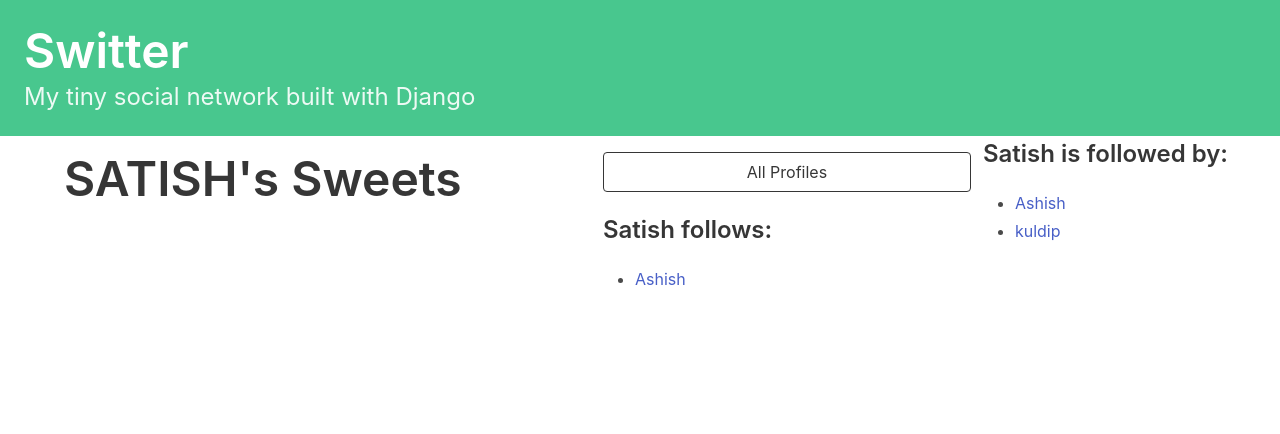
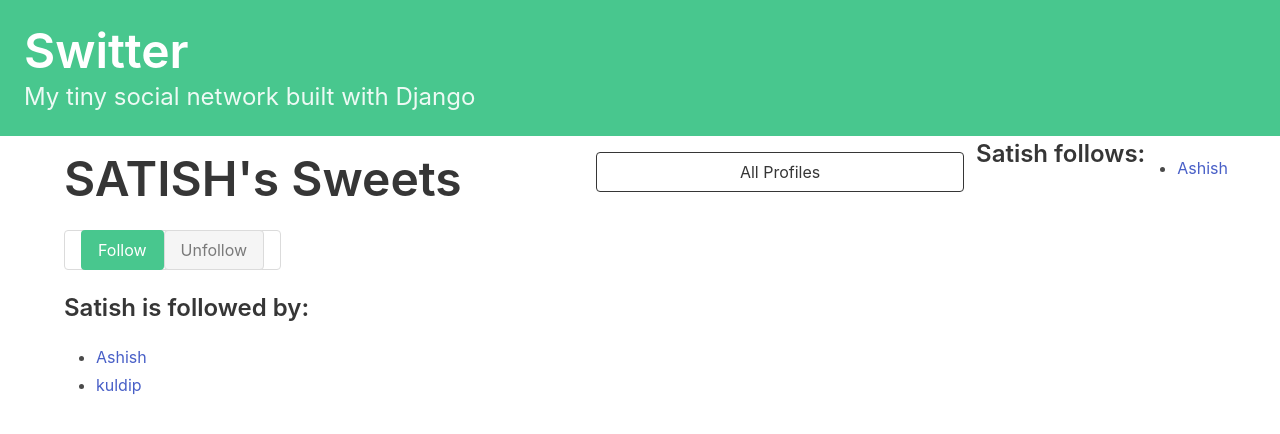
Before and after one commit to Satish-baradiya/Social-Media-Web-App, a Django app: page /profile/8 in a window 1280 px wide. Shown: the top 434 px of the page. Run offline with Django 3.2, Linux system fonts and the light colour scheme; data comes from the database, SQL or seed files in the repository.

Commit message:
Changes In Profile Page

```diff
--- a/switter/templates/switter/profile.html
+++ b/switter/templates/switter/profile.html
@@ -6,6 +6,20 @@
             {{ profile.user.username|upper }}'s Sweets
         </h1>
     </div>
+    <form method="post">
+        {% csrf_token %}
+        <div class="button has-addons">
+            {% if profile in user.profile.follows.all %}
+            <button class="button is-success is-static ">Follow</button>
+            <button class="button is-danger" name="unfollow" value="unfollow">Unfollow</button>
+            {% else %}
+            <button class="button is-success" name="follow" value="follow">Follow</button>
+            <button class="button is-danger is-static ">Unfollow</button>
+            {% endif %}
+        </div>
+
+    </form>
+
 </div>
 <div class="column is-one-third">
     <div class="block">
@@ -15,7 +29,7 @@
             </button>
         </a>
     </div>
-
+</div>
 <div class="block">
     <h3 class="title is-4">
         {{ profile.user.username }} follows:
--- a/switter/views.py
+++ b/switter/views.py
@@ -3,18 +3,30 @@
 from .models import Profile
 # Create your views here.
 
+
 def dashboard(request):
-    return render(request,'base.html')
+    return render(request, 'base.html')
 
 
 def profile_list(request):
     profiles = Profile.objects.exclude(user=request.user)
-    return render(request,"switter/profile_list.html",{
-        "profiles":profiles
+    return render(request, "switter/profile_list.html", {
+        "profiles": profiles
     })
 
-def profile(request,pk):
+
+def profile(request, pk):
     profile = Profile.objects.get(pk=pk)
-    return render(request,"switter/profile.html",{
-        "profile":profile
+    if request.method == "POST":
+        current_user_profile = request.user.profile
+        data = request.POST
+        action = data.get("follow")
+        if action == "follow":
+            current_user_profile.follows.add(profile)
+        elif action == "unfollow":
+            current_user_profile.follows.remove(profile)
+        current_user_profile.save()
+
+    return render(request, "switter/profile.html", {
+        "profile": profile
     })
```
Lines whose indentation alone changed are shown as unchanged.
